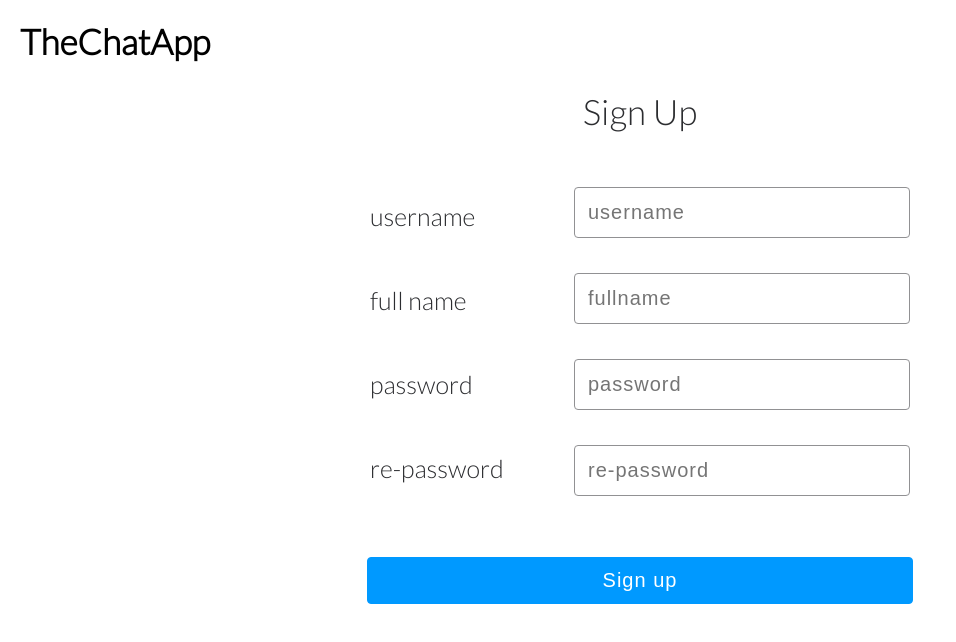
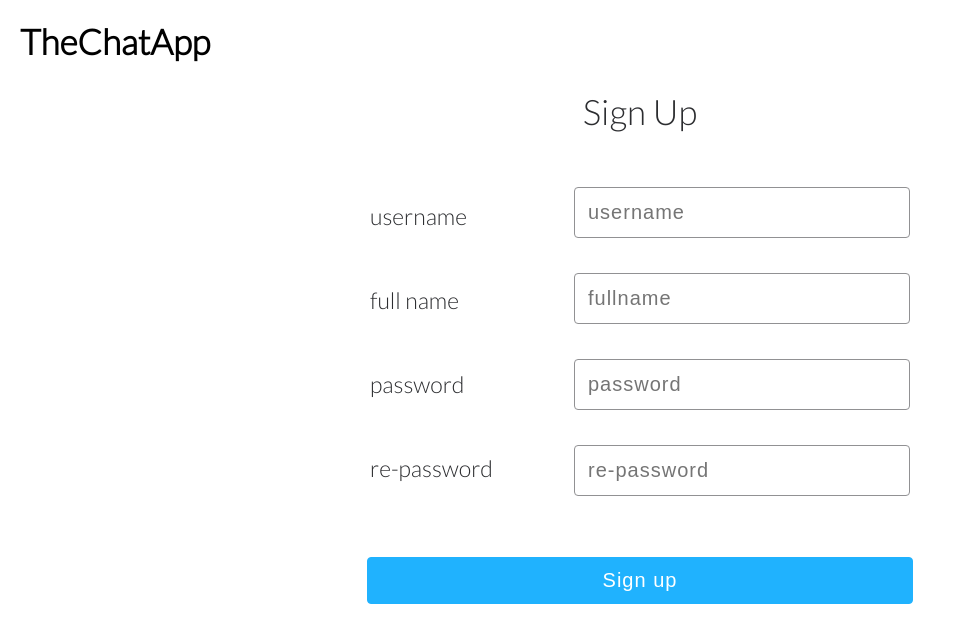
Before and after one commit to takunnithan/TheChatApp, a React app: page /signup in a window 1280 px wide. Shown: the top 642 px of the page, without its empty margins (0-956 px from the left). Built offline with nearby package versions, Linux system fonts and the light colour scheme.

Commit message:
minor changes

```diff
--- a/src/components/main/chatarea/message/Message.css
+++ b/src/components/main/chatarea/message/Message.css
@@ -2,6 +2,7 @@
     padding: 10px 0;
     position: relative;
     display: flex;
+    font-weight: 300;
 }
 
 .profile_pic_container {
--- a/src/components/signup/Signup.css
+++ b/src/components/signup/Signup.css
@@ -47,7 +47,7 @@
 }
 
 .labels {
-    font-size: 25px;
+    font-size: 23px;
     color: #2C2D30;
     font-weight: 200;
     text-align: left;
@@ -67,9 +67,9 @@
 .signup_button {
     text-align: center;
     width: 91%;
-    background-color: #0099FF;
+    background-color: #20B2FE;
     height: 47px;
-    border: 1px solid #0099FF;
+    border: 1px solid#20B2FE;
     border-radius: 4px;
     font-size: 20px;
     color: #ffffff;
```
